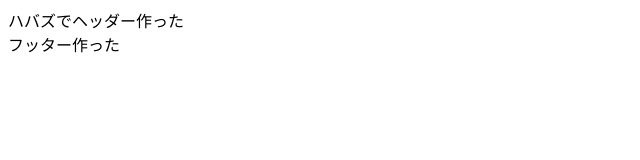
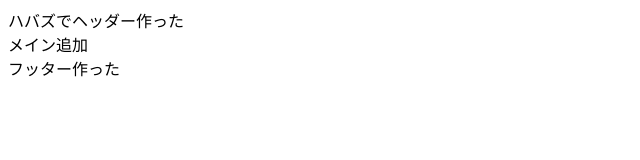
Before and after one commit to risa463/github-lecture-risa, a plain HTML site: page index.html in a window 1280 px wide. Shown: the whole page, without its empty margins (0-640 px from the left). Drawn offline with Linux system fonts and the light colour scheme.

Commit message:
メイン作った

```diff
--- a/index.html
+++ b/index.html
@@ -10,6 +10,9 @@
   <header>
     ハバズでヘッダー作った
   </header>
+  <main>
+    メイン追加
+  </main>
   <footer>
     フッター作った
   </footer>
```
